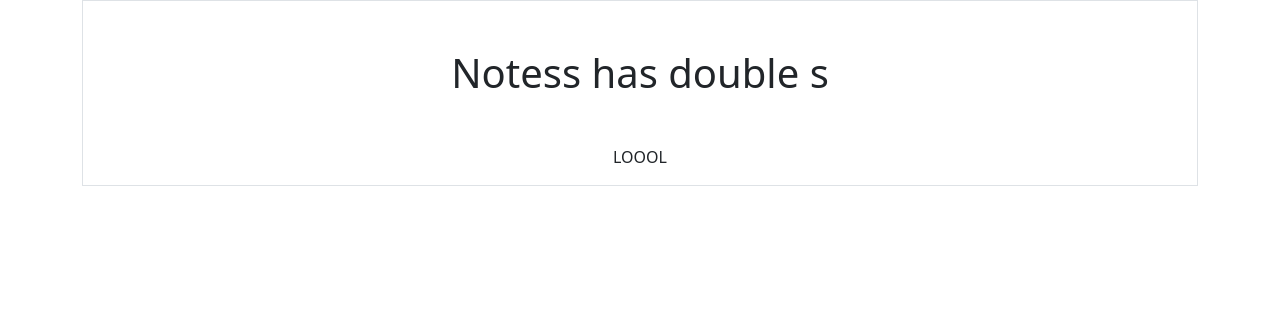
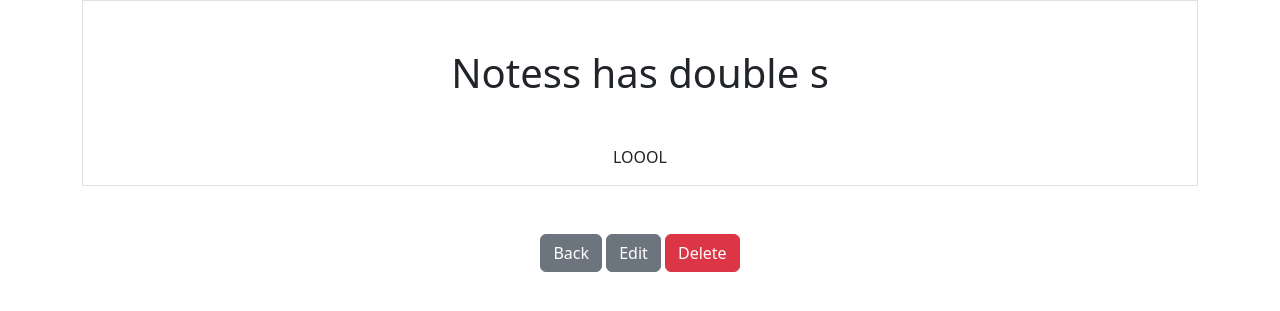
Before and after one commit to yc-x/learn-django, a Django app: page /smart/notes/1 in a window 1280 px wide. Shown: the part 48-359 px from the top of the page. Run offline with Django 4.2, Linux system fonts and the light colour scheme; data comes from the database, SQL or seed files in the repository; both versions use the stored data as it was after the commit.

Commit message:
Add update and delete for notes

```diff
--- a/notes/templates/notes/notes_detail.html
+++ b/notes/templates/notes/notes_detail.html
@@ -5,4 +5,8 @@
     <h1 class="my-5">{{note.title}}</h1>
     <p>{{note.text}}</p>
 </div>
+
+<a href="{% url 'notes.list'%}" class="btn btn-secondary my-5">Back</a>
+<a href="{% url 'notes.update' pk=note.id %}" class="btn btn-secondary">Edit</a>
+<a href="{% url 'notes.delete' pk=note.id %}" class="btn btn-danger">Delete</a>
 {% endblock %}
--- a/notes/templates/notes/notes_form.html
+++ b/notes/templates/notes/notes_form.html
@@ -1,12 +1,13 @@
 {% extends 'base.html'%}
 
 {% block content %}
-<form action="{% url 'notes.new' %}" method="POST">
+<form method="POST">
     {% csrf_token%}
     <!--CSRF stands for Cross-Site Request Forgery-->
     {{ form }}
     <button type="submit" class="btn btn-primary my-5">Submit</button>
 </form>
+<a href="{% url 'notes.list'%}" class="btn btn-secondary my-5">Cancel</a>
 {% if form.errors %}
 <div class="alert alert-danger my-5">
     {{form.errors.title.as_text}}
--- a/notes/urls.py
+++ b/notes/urls.py
@@ -3,6 +3,8 @@ from . import views
 
 urlpatterns = [
     path('notes', views.NotesListView.as_view(), name="notes.list"),
-    path('notes/<int:pk>', views.NotesDetailView.as_view(), name="notes.detail"),
-    path('notes/new', views.NotesCreateView.as_view(), name="notes.new"),
+    path('notes/<int:pk>', views.NotesDetailView.as_view(), name="notes.detail"),   # read
+    path('notes/new', views.NotesCreateView.as_view(), name="notes.new"),   # create
+    path('notes/<int:pk>/edit', views.NotesUpdateView.as_view(), name="notes.update"),   # update
+    path('notes/<int:pk>/delete', views.NotesDeleteView.as_view(), name="notes.delete"),    # delete
 ]
--- a/notes/views.py
+++ b/notes/views.py
@@ -1,8 +1,22 @@
 from django.shortcuts import render
 from django.http import Http404
-from django.views.generic import ListView, DetailView, CreateView
+from django.views.generic import ListView, DetailView, CreateView, UpdateView
+from django.views.generic.edit import DeleteView
+
 from .models import Notes
 from .forms import NotesForm
+
+
+class NotesDeleteView(DeleteView):
+    model = Notes
+    success_url = '/smart/notes'
+    template_name = "notes/notes_delete.html"
+
+
+class NotesUpdateView(UpdateView):
+    model = Notes
+    success_url = '/smart/notes'
+    form_class = NotesForm
 
 class NotesCreateView(CreateView):
     model = Notes
```
Also changed, not shown: notes/templates/notes/notes_delete.html (added, +10 -0 lines), db.sqlite3.
